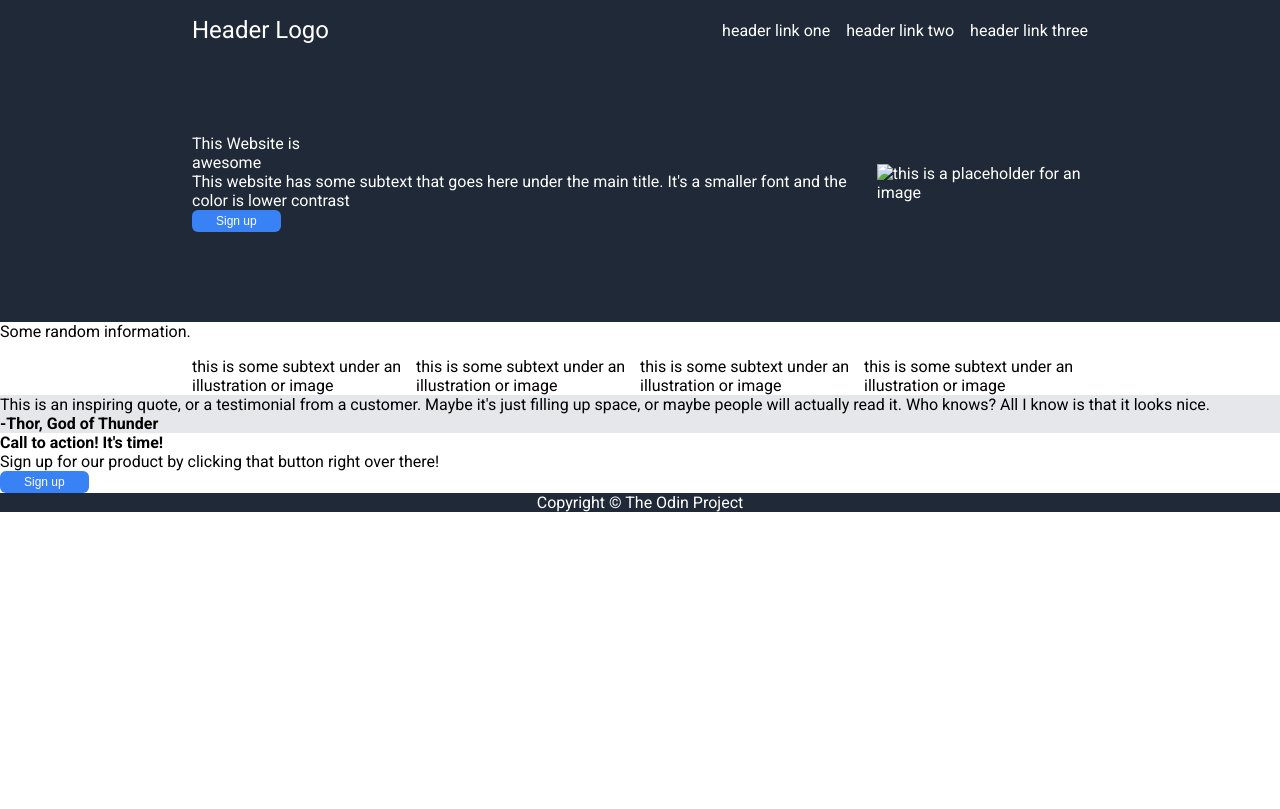
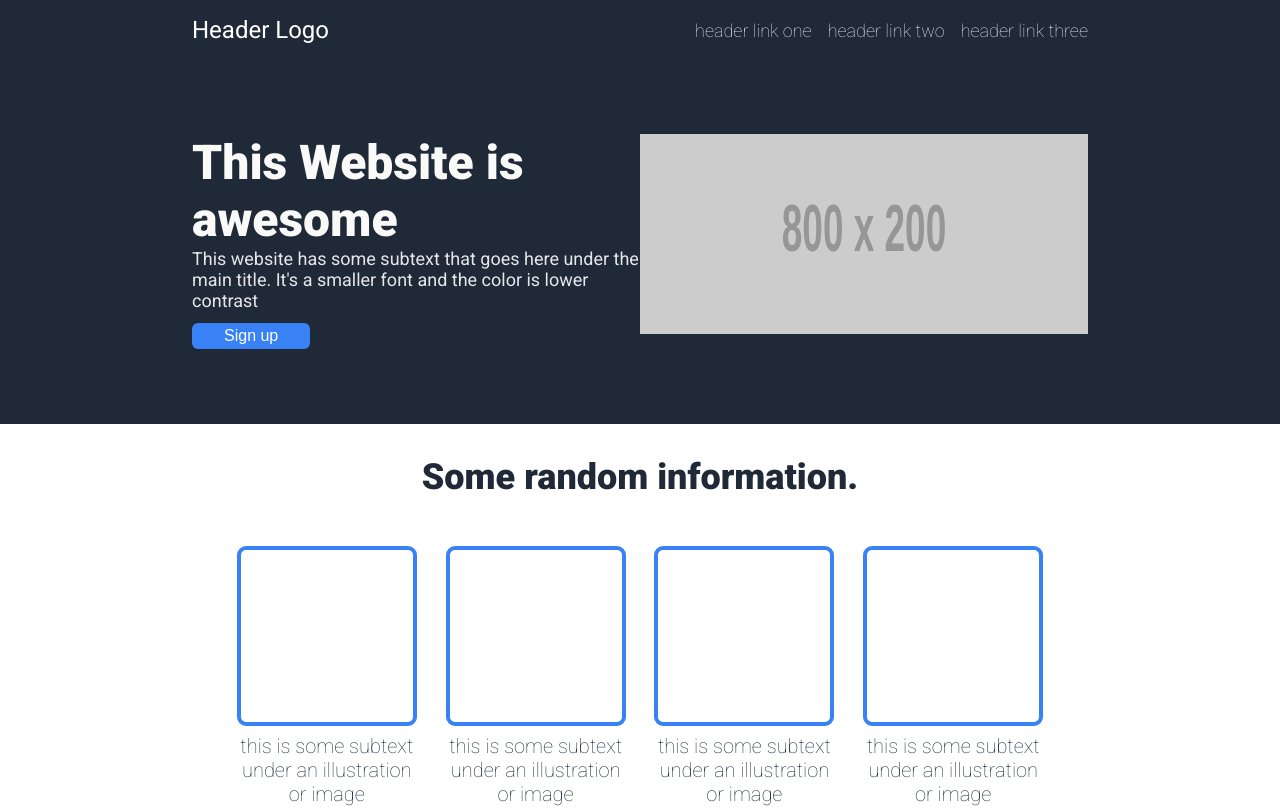
Before and after one commit to taikimen52/top-exercise-landing-page, a plain HTML site: page index.html in a window 1280 px wide. Shown: the top 809 px of the page. Drawn offline with Linux system fonts and the light colour scheme; placeholder pictures from the web are drawn by us.

Commit message:
Edit index.html & style.css finish

```diff
--- a/index.html
+++ b/index.html
@@ -35,10 +35,10 @@
                 <div class="topleft">
                     <div class="toptitle">This Website is <br>awesome</div>
                     <div class="toptext">This website has some subtext that goes here under the main title. It's a smaller font and the color is lower contrast</div>
-                    <div><button>Sign up</button></div>
+                    <div><button class="topbtn">Sign up</button></div>
                 </div>
                 <div class="topright">
-                    <img src="" alt="this is a placeholder for an image">
+                    <img class="topimage" src="https://placehold.jp/800x200.png" alt="this is a placeholder for an image">
                 </div>
             </div>
         </div>
@@ -68,10 +68,12 @@
 
         <!-- quote -->
         <div class="quote">
-            <div class="quotetext">
-                This is an inspiring quote, or a testimonial from a customer. Maybe it's just filling up space, or maybe people will actually read it. Who knows? All I know is that it looks nice.
-                <br>
-                <span class="quoteauthor"><strong>-Thor, God of Thunder</strong></span>
+            <div class="container">
+                <div class="quotetext">
+                    This is an inspiring quote, or a testimonial from a customer. Maybe it's just filling up space, or maybe people will actually read it. Who knows? All I know is that it looks nice.
+                    <br>
+                    <span class="quoteauthor"><strong>-Thor, God of Thunder</strong></span>
+                </div>
             </div>
         </div>
 
@@ -79,7 +81,7 @@
         <div class="signup">
             <div class="signuptext">
                 <p><strong>Call to action! It's time!</strong></p>
-                <p>Sign up for our product by clicking that button right over there!</p>
+                <p class="desc">Sign up for our product by clicking that button right over there!</p>
             </div>
             <button class="lastbutton">Sign up</button>
         </div>
--- a/style.css
+++ b/style.css
@@ -2,6 +2,7 @@
     margin: 0;
     padding: 0;
     box-sizing: border-box;
+    /* outline: auto; */
 }
 
 body {
@@ -25,10 +26,16 @@ header {
 button {
     background-color: #3882F6;
     color: white;
-    padding: 4px 24px;
+    padding: 4px 32px;
     border-radius: 6px;
     border-style: none;
-    font-size: 12px;
+    font-size: 16px;
+}
+
+.main {
+    display: flex;
+    flex-direction: column;
+    justify-content: space-between;
 }
 
 .container {
@@ -48,6 +55,9 @@ button {
     gap: 16px;
     list-style: none;
     padding-top: 16px;
+    font-weight: lighter;
+    color: #E5E7EB;
+    font-size: 18px;
 }
 
 .top .container{
@@ -55,23 +65,131 @@ button {
     padding: 90px 0;
 }
 
+.toptitle {
+    font-size: 48px;
+    color: #F9FAF8;
+    font-weight: 900;
+}
+
+.toptext {
+    font-size: 18px;
+    color: #E5E7EB;
+}
+
+.topleft {
+    width: auto;
+    height: 200px;
+    flex: 1;
+}
+
+.topright {
+    width: auto;
+    height: 200px;
+    flex: 1;
+}
+
+.topright img {
+    width: 100%;
+    height: 100%;
+    object-fit: fill;
+}
+
+.topbtn {
+    margin-top: 12px;
+}
+
 .infos {
     display: flex;
     flex-direction: column;
     justify-content: center;
     gap: 16px;
-
+    margin: 0 5%;
 }
 
-.info {
-    width : 60vw;
-    flex: auto;
+.infotitle {
+    text-align: center;
+    font-size: 36px;
+    font-weight: 900;
+    color: #1F2937;
+    margin: 32px;
+}
+
+.infos .container {
+    margin: 0 15%;
+    justify-content: space-between;
+    margin-bottom: 90px;
+}
+
+.infotext {
+    margin-top: 8px;
+    font-size: 20px;
+    font-weight: lighter;
+    color: #1F2937;
+}
+
+.infoimage {
+    width: 180px;
+    height: 180px;
+    background-color:white;
+    border: solid #3882F6 4px;
+    border-radius: 5%;
+}
+
+.infotext {
+    width: 180px;
+    text-align: center;
 }
 
 .quote {
     background-color: #E5E7EB;
 }
 
+.quote .container {
+    /* margin: 0 15%; */
+    padding: 112px;
+
+}
+
+.quotetext {
+    font-size: 36px;
+    font-weight: lighter;
+    font-style: italic;
+}
+
+.quoteauthor {
+    font-size: 20px;
+    font-weight: normal;
+    font-style: normal;
+    float: right;
+    padding-right: 32px;
+}
+
+.signup {
+    display: flex;
+    justify-content: space-between;
+    align-items: center;
+    margin: 5% 15%;
+    padding: 40px 120px;
+    background-color: #3882F6;
+    border-radius: 10px;
+}
+
+.signuptext {
+    font-size: 20px;
+    color: white;
+
+}
+
+.signuptext .desc {
+    font-size: 16px;
+    color: #E5E7EB;
+}
+
+.lastbutton {
+    border: solid white 2px;
+}
+
 footer {
+    padding: 32px;
     text-align: center;
 }
```
